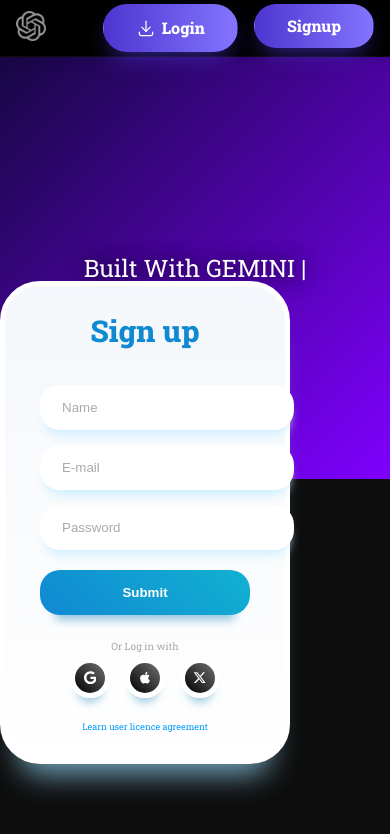
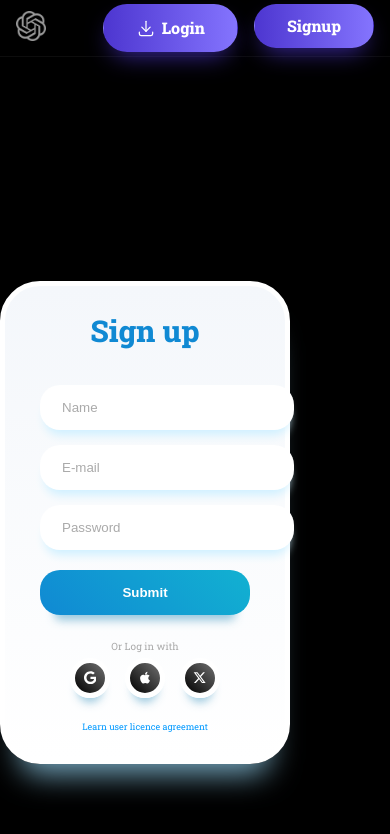
Before and after one commit to BRUTALDEVILZ88/Nexa-AI-Frontend-, a React (Vite) app: page /signup in a window 390 px wide. Shown: the top 834 px of the page. Built offline with nearby package versions, Linux system fonts and the light colour scheme; no server answers.

Commit message:
Split layout Fixed for mobile phones

```diff
--- a/src/components/SplitLayout.tsx
+++ b/src/components/SplitLayout.tsx
@@ -1,14 +1,23 @@
 import React from "react";
 import styled from "styled-components";
 import Login from "../pages/Login";
-import Signup from "../pages/Signup"; // import signup
+import Signup from "../pages/Signup";
 import TypingAnim from "./typer/TypingAnim";
+import { useMediaQuery } from "@mui/material"; // 👈 Add this
 
 interface Props {
   type: "login" | "signup";
 }
 
 const SplitLayout: React.FC<Props> = ({ type }) => {
+  const isMobile = useMediaQuery("(max-width:768px)");
+
+  // 👉 If on mobile, directly return only the form
+  if (isMobile) {
+    return type === "login" ? <Login /> : <Signup />;
+  }
+
+  // 👉 For desktop: Show split layout
   return (
     <Container>
       <Left>
@@ -23,7 +32,6 @@ const SplitLayout: React.FC<Props> = ({ type }) => {
 
 const Container = styled.div`
   display: flex;
-  flex-direction: row;
   height: 100vh;
   overflow: hidden;
 
@@ -40,24 +48,6 @@ const Left = styled.div`
   display: flex;
   flex-direction: column;
   justify-content: center;
-  align-items: center; /* center typing on mobile */
-
-  h1 {
-    font-size: 2.5rem;
-    font-weight: 800;
-    margin-bottom: 2rem;
-  }
-
-  ul {
-    font-size: 1.2rem;
-    line-height: 2.2rem;
-    list-style: none;
-    padding: 0;
-  }
-
-  @media (max-width: 768px) {
-    padding: 2rem;
-  }
 `;
 
 const Right = styled.div`
@@ -66,11 +56,6 @@ const Right = styled.div`
   display: flex;
   align-items: center;
   justify-content: center;
-
-  @media (max-width: 768px) {
-    padding: 2rem;
-  }
 `;
 
-
 export default SplitLayout;
```
